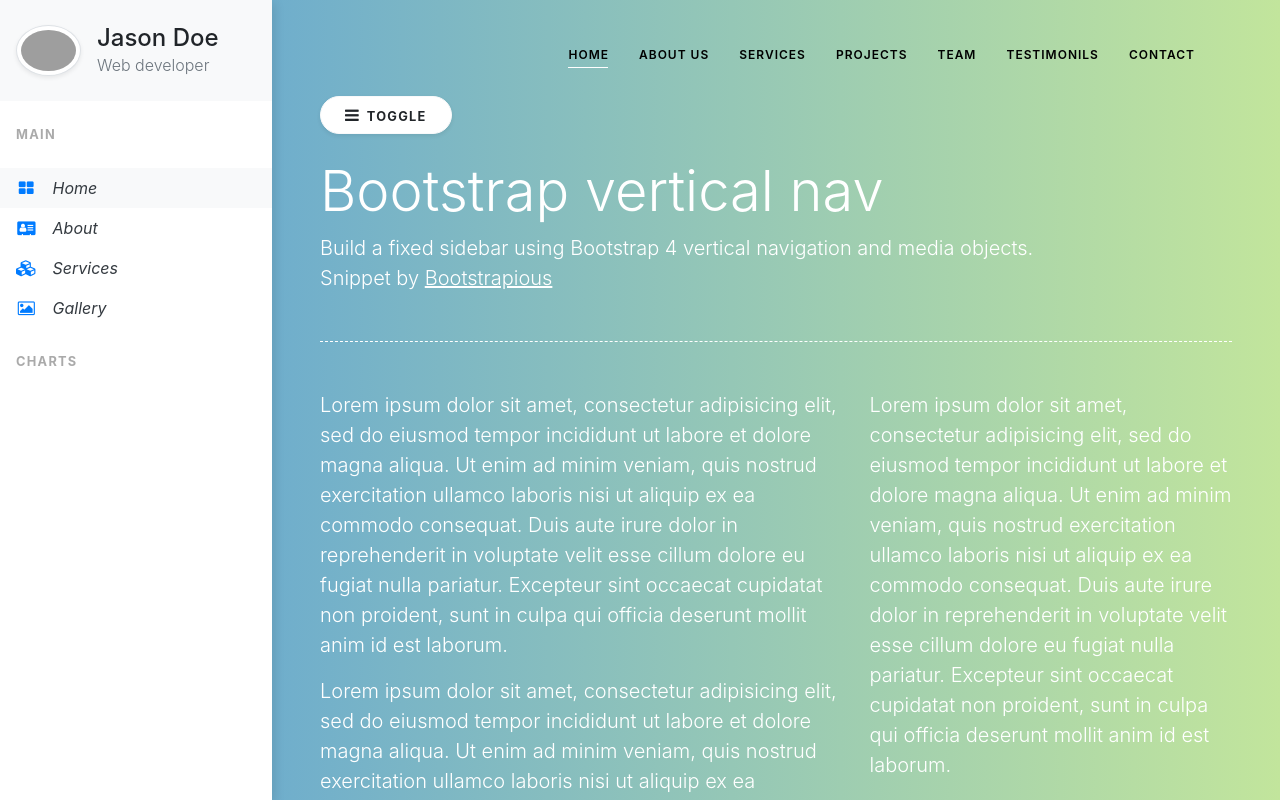
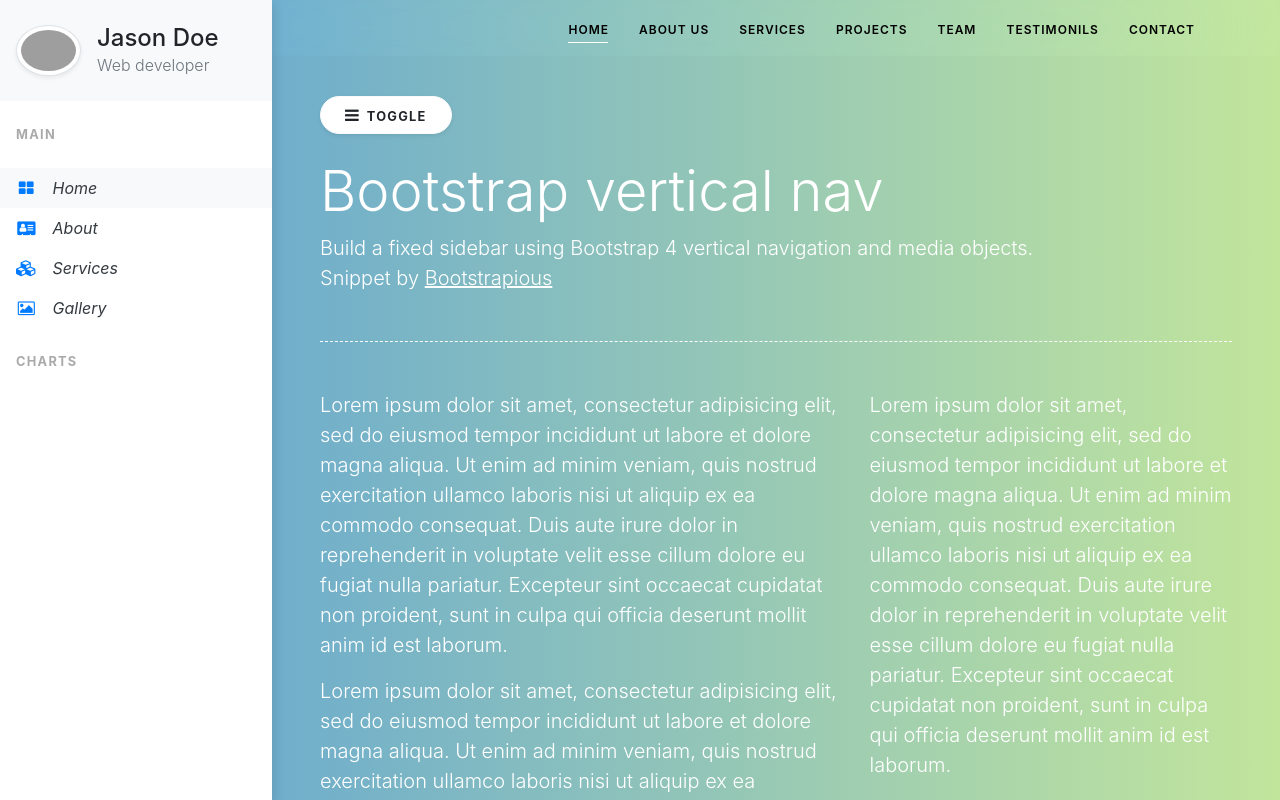
Before and after one commit to jaswanthsai7/TodoList-React-Firebase, a React (Create React App) app: page / in a window 1280 px wide. Shown: the top 800 px of the page. Built offline with nearby package versions, Linux system fonts and the light colour scheme; grey boxes are pictures that could not be loaded.

Commit message:
changed the styling in css

```diff
--- a/public/index.html
+++ b/public/index.html
@@ -16,9 +16,9 @@
     -->
     <link rel="manifest" href="%PUBLIC_URL%/manifest.json" />
     <link rel="stylesheet" href="https://cdn.jsdelivr.net/npm/bootstrap@4.3.1/dist/css/bootstrap.min.css" integrity="sha384-ggOyR0iXCbMQv3Xipma34MD+dH/1fQ784/j6cY/iJTQUOhcWr7x9JvoRxT2MZw1T" crossorigin="anonymous">
-<script src="https://code.jquery.com/jquery-3.3.1.slim.min.js" crossorigin="anonymous"></script>
-<link href="https://cdnjs.cloudflare.com/ajax/libs/twitter-bootstrap/4.3.1/css/bootstrap.min.css"/>
-<link rel="stylesheet" href="https://stackpath.bootstrapcdn.com/font-awesome/4.7.0/css/font-awesome.min.css"/>
+    <script src="https://code.jquery.com/jquery-3.3.1.slim.min.js" crossorigin="anonymous"></script>
+    <link href="https://cdnjs.cloudflare.com/ajax/libs/twitter-bootstrap/4.3.1/css/bootstrap.min.css"/>
+    <link rel="stylesheet" href="https://stackpath.bootstrapcdn.com/font-awesome/4.7.0/css/font-awesome.min.css"/>
 
 
     <!--
--- a/src/components/MainNavbar.css
+++ b/src/components/MainNavbar.css
@@ -67,10 +67,11 @@
 
   .main-header {
     position: fixed;
-    top: 25px;
+    top: 0px;
     left: 0;
-    z-index: 99;
+    z-index: 1;
     width: 100%;
+    backdrop-filter: brightness(110%) blur(100px);
     -webkit-transition: all 0.4s ease;
     transition: all 0.4s ease;
   }
--- a/src/components/SideNavbar.css
+++ b/src/components/SideNavbar.css
@@ -13,6 +13,7 @@
     position: fixed;
     top: 0;
     left: 0;
+    z-index: 2;
     box-shadow: 3px 3px 10px rgba(0, 0, 0, 0.1);
     transition: all 0.4s;
     z-index: 1;
@@ -74,6 +75,7 @@ position: static;
   .separator {
     margin: 3rem 0;
     border-bottom: 1px dashed #fff;
+    z-index: 0;
   }
 
   .text-uppercase {
```
Also changed, not shown: src/components/SideNavbar.js (+5 -4 lines).
